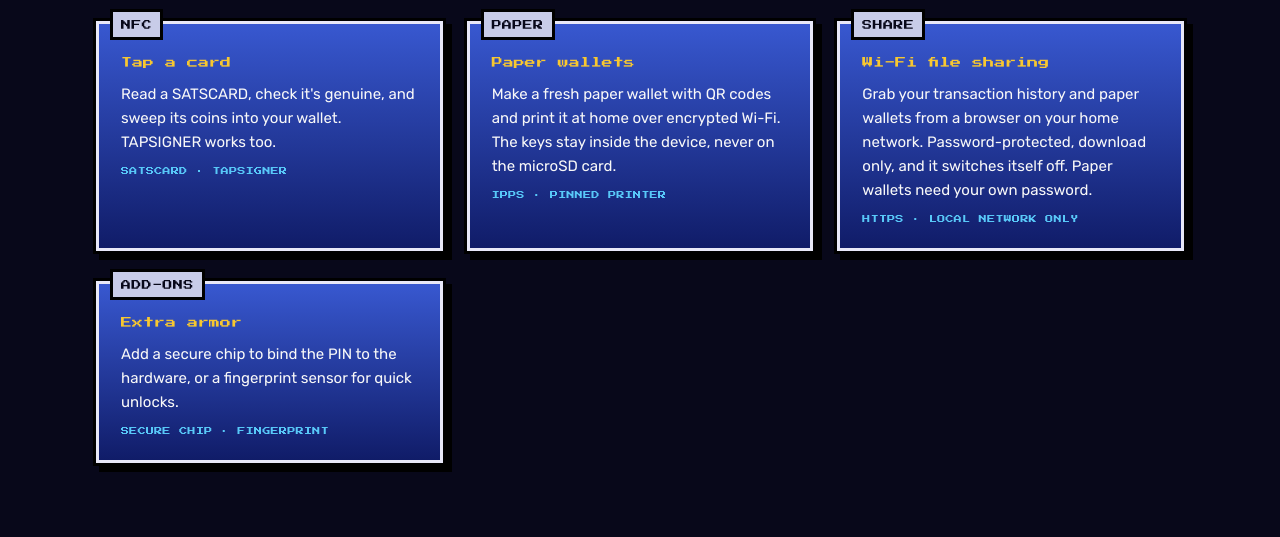
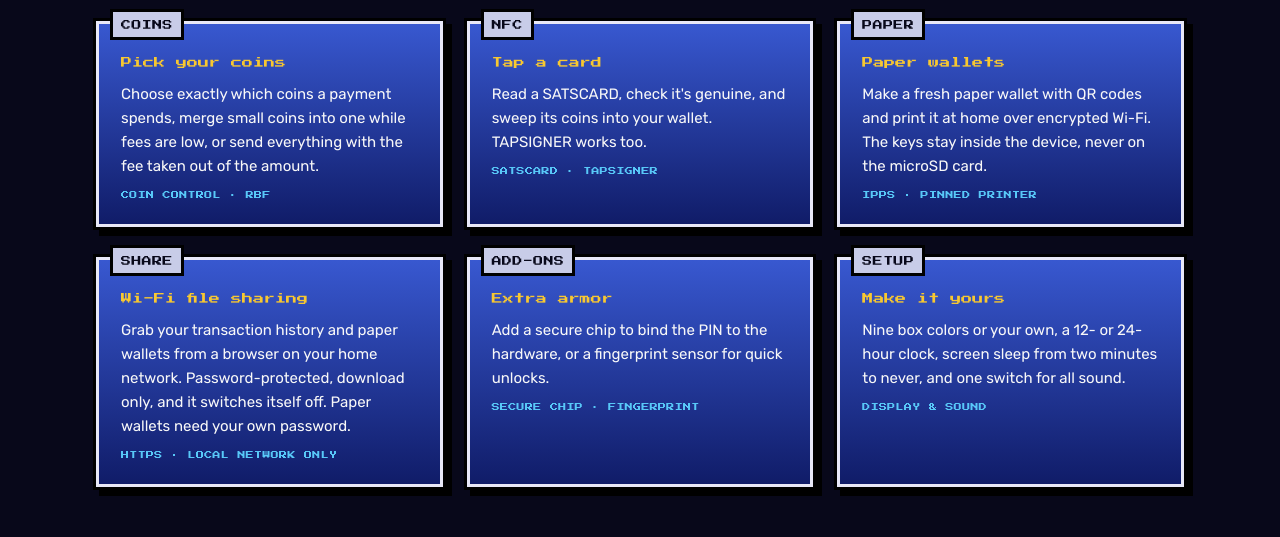
Before and after one commit to Revolution81/Insert-Coin, a plain HTML site: page site/index.html in a window 1280 px wide. Shown: the part 3687-4224 px from the top of the page. Drawn offline with Linux system fonts and the light colour scheme.

Commit message:
Site: coin control and display power-ups; booklet 0.8.24 with CLOCK

```diff
--- a/site/index.html
+++ b/site/index.html
@@ -395,10 +395,12 @@ footer .run { font-family: var(--display); font-size: 9px; color: var(--muted);
         <div class="win pu"><span class="tab">MULTISIG</span><h3>Share the keys</h3><p>Join a multisig as a cosigner, import descriptors, or set up an inheritance wallet with a time-locked heir key.</p><span class="std">BIP48 · DESCRIPTORS</span></div>
         <div class="win pu"><span class="tab">NODE</span><h3>Bring your own node</h3><p>Scan the server QR on your Umbrel or Start9 and the wallet talks only to your node. The Wi-Fi icon turns green on your own server, blue on the public one.</p><span class="std">ELECTRUM · UMBREL · START9</span></div>
         <div class="win pu"><span class="tab">QR</span><h3>Sign with the camera</h3><p>Scan a payment request, sign it and show the result as an animated QR code.</p><span class="std">PSBT · UR · BBQR</span></div>
+        <div class="win pu"><span class="tab">COINS</span><h3>Pick your coins</h3><p>Choose exactly which coins a payment spends, merge small coins into one while fees are low, or send everything with the fee taken out of the amount.</p><span class="std">COIN CONTROL · RBF</span></div>
         <div class="win pu"><span class="tab">NFC</span><h3>Tap a card</h3><p>Read a SATSCARD, check it's genuine, and sweep its coins into your wallet. TAPSIGNER works too.</p><span class="std">SATSCARD · TAPSIGNER</span></div>
         <div class="win pu"><span class="tab">PAPER</span><h3>Paper wallets</h3><p>Make a fresh paper wallet with QR codes and print it at home over encrypted Wi-Fi. The keys stay inside the device, never on the microSD card.</p><span class="std">IPPS · PINNED PRINTER</span></div>
         <div class="win pu"><span class="tab">SHARE</span><h3>Wi-Fi file sharing</h3><p>Grab your transaction history and paper wallets from a browser on your home network. Password-protected, download only, and it switches itself off. Paper wallets need your own password.</p><span class="std">HTTPS · LOCAL NETWORK ONLY</span></div>
         <div class="win pu"><span class="tab">ADD-ONS</span><h3>Extra armor</h3><p>Add a secure chip to bind the PIN to the hardware, or a fingerprint sensor for quick unlocks.</p><span class="std">SECURE CHIP · FINGERPRINT</span></div>
+        <div class="win pu"><span class="tab">SETUP</span><h3>Make it yours</h3><p>Nine box colors or your own, a 12- or 24-hour clock, screen sleep from two minutes to never, and one switch for all sound.</p><span class="std">DISPLAY &amp; SOUND</span></div>
       </div>
     </div>
   </section>
```
Also changed, not shown: 2 other files.
